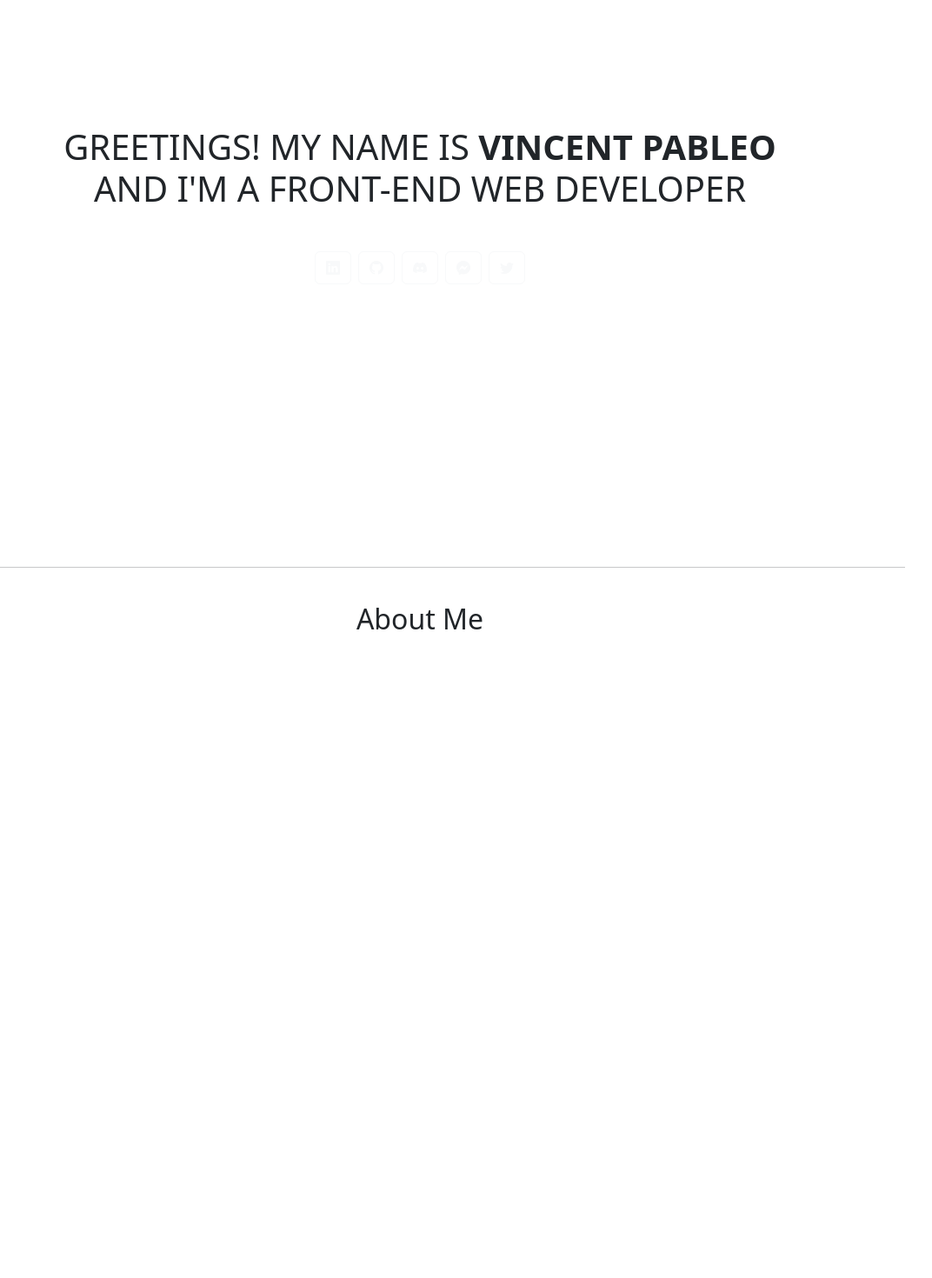
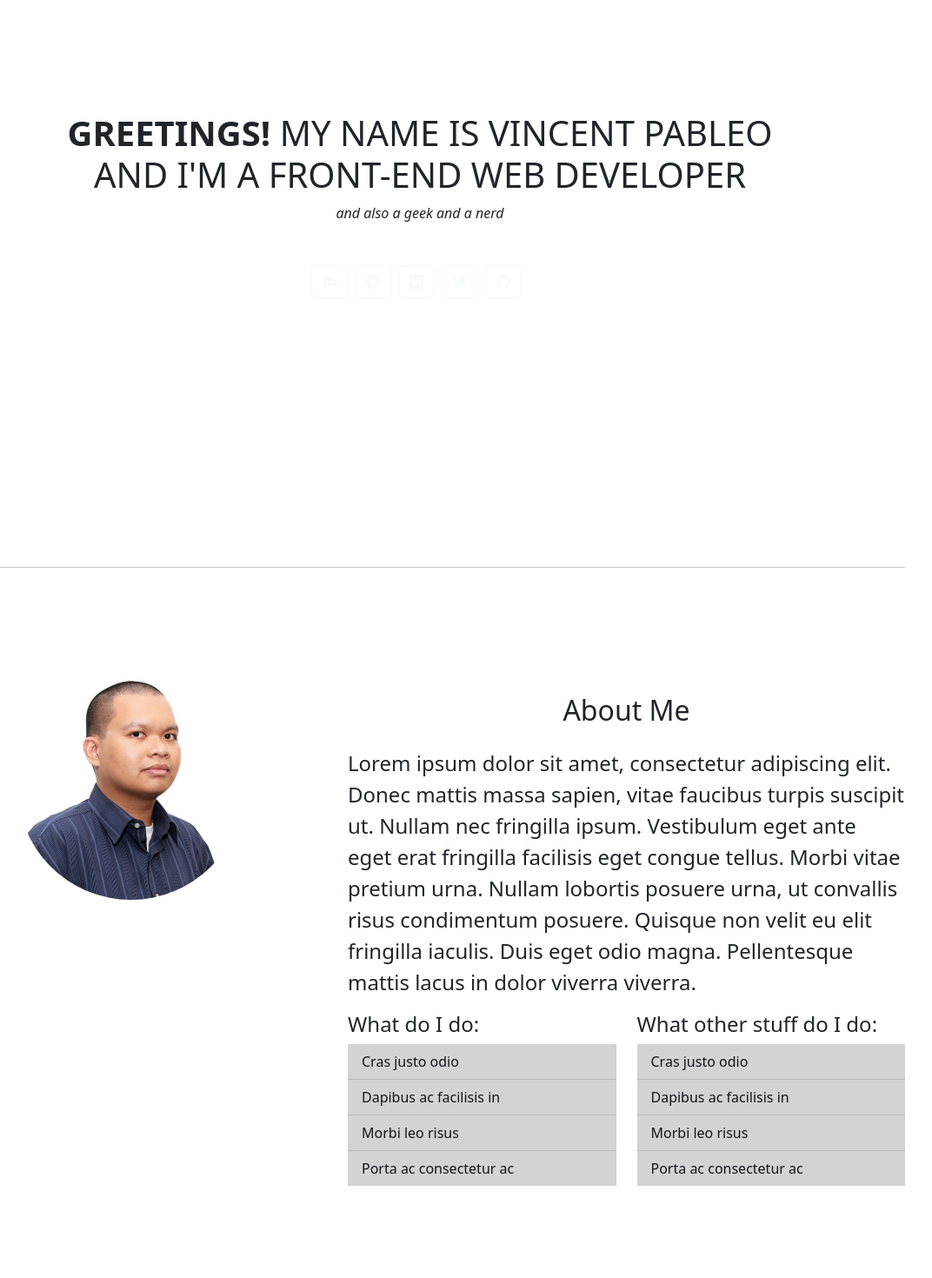
Before and after one commit to hellkite527/portfolio, a Next.js app: page / in a window 1280 px wide. Shown: the part 220-1690 px from the top of the page at 87% size, without its empty margins (157-1229 px from the left). Built offline with nearby package versions, Linux system fonts and the light colour scheme.

Commit message:
adds more component and reworked some of the code

```diff
--- /dev/null
+++ b/components/about.js
@@ -0,0 +1,53 @@
+import React from 'react';
+
+import Image from 'react-bootstrap/Image'
+
+import Row from 'react-bootstrap/Row';
+import Col from 'react-bootstrap/Col';
+import ListGroup from 'react-bootstrap/ListGroup';
+
+class About extends React.Component {
+  render() {
+    return (
+      <>
+        <Row>
+          <Col style={{ height: '100vh' }} className="d-flex align-items-center">
+            <Row>
+              <Col xs={{ span: 3, offset: 1}}>
+                <Image className="rounded-circle img-fluid" src='/vincent-pableo.jpg' />
+              </Col>
+              <Col xl={{offset: 1}}>
+                <h2 className="text-center my-4">About Me</h2>
+                <p className="fs-4">Lorem ipsum dolor sit amet, consectetur adipiscing elit. Donec mattis massa sapien, vitae faucibus turpis suscipit ut. Nullam nec fringilla ipsum. Vestibulum eget ante eget erat fringilla facilisis eget congue tellus. Morbi vitae pretium urna. Nullam lobortis posuere urna, ut convallis risus condimentum posuere. Quisque non velit eu elit fringilla iaculis. Duis eget odio magna. Pellentesque mattis lacus in dolor viverra viverra.</p>
+
+                <Row>
+                  <Col>
+                    <h4>What do I do:</h4>
+                    <ListGroup variant="flush">
+                      <ListGroup.Item variant="dark">Cras justo odio</ListGroup.Item>
+                      <ListGroup.Item variant="dark">Dapibus ac facilisis in</ListGroup.Item>
+                      <ListGroup.Item variant="dark">Morbi leo risus</ListGroup.Item>
+                      <ListGroup.Item variant="dark">Porta ac consectetur ac</ListGroup.Item>
+                    </ListGroup>
+                  </Col>
+                  <Col>
+                    <h4>What other stuff do I do:</h4>
+                    <ListGroup variant="flush">
+                      <ListGroup.Item variant="dark">Cras justo odio</ListGroup.Item>
+                      <ListGroup.Item variant="dark">Dapibus ac facilisis in</ListGroup.Item>
+                      <ListGroup.Item variant="dark">Morbi leo risus</ListGroup.Item>
+                      <ListGroup.Item variant="dark">Porta ac consectetur ac</ListGroup.Item>
+                    </ListGroup>
+                  </Col>
+                </Row>
+              </Col>
+            </Row>
+          </Col>
+        </Row>
+
+      </>
+    )
+  }
+}
+
+export default About;
--- a/components/banner.js
+++ b/components/banner.js
@@ -3,32 +3,33 @@ import Col from 'react-bootstrap/Col';
 import Button from 'react-bootstrap/Button'
 import Image from 'next/image'
 
-export default function Banner({social}) {
+export default function Banner({socialMedia}) {
   return (
-    <>
-      {/* <Image className="rounded-circle" src='/vincent-pableo.jpg' width={150} height={150} /> */}
-      <h1 className="text-uppercase mb-5">
-        Greetings! My name is <b>Vincent Pableo</b><br />and I'm a front-end web developer
-      </h1>
-      <Row>
-        <Col>
-          <Button variant="outline-light" href={social.linkedin} target="_blank" className="me-2">
-            <i class="bi bi-linkedin"></i>
-          </Button>
-          <Button variant="outline-light" href={social.github} target="_blank" className="me-2">
-            <i class="bi bi-github"></i>
-          </Button>
-          <Button variant="outline-light" href={social.discord} target="_blank" className="me-2">
-            <i class="bi bi-discord"></i>
-          </Button>
-          <Button variant="outline-light" href={social.facebook} target="_blank" className="me-2">
-            <i class="bi bi-messenger"></i>
-          </Button>
-          <Button variant="outline-light" href={social.twitter} target="_blank">
-            <i class="bi bi-twitter"></i>
-          </Button>
-        </Col>
-      </Row>
-    </>
+    <Row>
+      <Col style={{ height: '100vh' }} className="text-center d-flex justify-content-center align-items-center">
+        <Row>
+          <Col>
+            {/* <Image className="rounded-circle" src='/vincent-pableo.jpg' width={150} height={150} /> */}
+            <div className="mb-5">
+              <h1 className="text-uppercase">
+                <b>Greetings!</b> My name is Vincent Pableo<br />and I'm a front-end web developer
+              </h1>
+              <p className='fw-lighter fst-italic'>and also a geek and a nerd</p>
+            </div>
+            <Row>
+              <Col>
+                {
+                  socialMedia.map(media => (
+                    <Button key={`btn-${media.icon}`} variant="outline-light" href={media.url} target="_blank" className="me-2">
+                      <i className={`bi bi-${media.icon}`}></i>
+                    </Button>
+                  ))
+                }
+              </Col>
+            </Row>
+          </Col>
+        </Row>
+      </Col>
+    </Row>
   );
 }
--- /dev/null
+++ b/components/footer.js
@@ -0,0 +1,33 @@
+import React from 'react'
+
+import Row from 'react-bootstrap/Row'
+import Col from 'react-bootstrap/Col'
+
+import Image from 'next/image'
+
+import styles from '../styles/Home.module.css'
+
+class Footer extends React.Component {
+  render() {
+    return (
+      <Row>
+        <Col>
+          <footer className={styles.footer}>
+            <a
+              href="https://vercel.com?utm_source=create-next-app&utm_medium=default-template&utm_campaign=create-next-app"
+              target="_blank"
+              rel="noopener noreferrer"
+            >
+              Powered by{' '}
+              <span className={styles.logo}>
+                <Image src="/vercel.svg" alt="Vercel Logo" width={72} height={16} />
+              </span>
+            </a>
+          </footer>
+        </Col>
+      </Row>
+    )
+  }
+}
+
+export default Footer;
--- a/data/data.js
+++ b/data/data.js
@@ -12,13 +12,30 @@ export const personalData = {
   },
 }
 
-export const socialMedia ={
-  discord: 'https://discordapp.com/channels/@me/hellkite527#1559/',
-  facebook: 'https://www.facebook.com/hellkite527',
-  linkedin: 'https://www.linkedin.com/in/vincent-pableo-203893a3/',
-  twitter: 'https://twitter.com/Hellkite527_xiv',
-  github: 'https://github.com/hellkite527'
-}
+export const navigation = ['Home', 'About', 'Experiences', 'Projects']
+
+export const socialMedia = [
+  {
+    url: 'https://discordapp.com/channels/@me/hellkite527#1559/',
+    icon:'discord'
+  },
+  {
+    url: 'https://www.facebook.com/hellkite527',
+    icon:'messenger'
+  },
+  {
+    url:'https://www.linkedin.com/in/vincent-pableo-203893a3/',
+    icon:'linkedin'
+  },
+  {
+    url:'https://twitter.com/Hellkite527_xiv',
+    icon:'twitter'
+  },
+  {
+    url: 'https://github.com/hellkite527',
+    icon:'github'
+  }
+]
 
 export const workExps = [
   {
--- a/pages/index.js
+++ b/pages/index.js
@@ -1,112 +1,73 @@
+import React from 'react';
+
 import Head from 'next/head'
-import Image from 'next/image'
 
-import MainNavigation from '../components/navbar';
-import Workexp from '../components/workexp';
-import Projects from '../components/projects';
-import Banner from '../components/banner';
+import MainNavigation from '../components/navbar'
+import Workexp from '../components/workexp'
+import Projects from '../components/projects'
+import Banner from '../components/banner'
+import About from '../components/about'
+import Footer from '../components/footer';
 
-import Container from 'react-bootstrap/Container';
-import Row from 'react-bootstrap/Row';
-import Col from 'react-bootstrap/Col';
+import Container from 'react-bootstrap/Container'
+import Row from 'react-bootstrap/Row'
+import Col from 'react-bootstrap/Col'
 
-import styles from '../styles/Home.module.css'
+import {
+  workExps,
+  projList,
+  socialMedia,
+  navigation
+} from '../data/data'
 
-import {workExps, projList, socialMedia} from '../data/data'
+class Home extends React.Component {
+  render() {
+    const {
+      workExpProps,
+      projListProps,
+      socialProps,
+      navigationProps
+    } = this.props;
 
-export default function Home({workExpProps, projListProps, socialProps}) {
+    const dividers = (id) => (
+      <Row id={id}>
+        <Col>
+          <hr />
+        </Col>
+      </Row>
+    );
 
     return (
       <div>
-      <MainNavigation />
+        <MainNavigation navigation={navigationProps} />
 
-      <Container>
+        <Container id="Home">
           <Head>
             <title>Vincent Pableo</title>
             <meta name="description" content="Online portfolio of Vincent Pableo" />
             <link rel="icon" href="/favicon.ico" />
           </Head>
 
-        {/* Banner */}
-        <Row id="Home">
-          <Col style={{ height: '100vh' }} className="text-center d-flex justify-content-center align-items-center">
-            <Row>
-              <Col>
-                <Banner social={socialProps} />
-              </Col>
-            </Row>
-          </Col>
-        </Row>
+          <Banner socialMedia={socialProps} />
 
-        <Row id="About">
-          <Col>
-            <hr />
-          </Col>
-        </Row>
+          { dividers('About') }
 
-        {/* About */}
-        <Row >
-          <Col style={{ height: '100vh' }} className="text-center d-flex justify-content-center">
-            <h2 className="text-center my-4">About Me</h2>
-          </Col>
-        </Row>
+          <About />
 
-        <Row id="Experiences">
-          <Col>
-            <hr />
-          </Col>
-        </Row>
+          { dividers('Experiences') }
 
-        {/* Work Experience */}
-        <Row >
-          <Col>
-            <h2 className="text-center my-4">Work Experiences</h2>
-            {
-              workExpProps.map((exp, index) => <div key={`${index}-work`}><Workexp exp={exp} /></div> )
-            }
-          </Col>
-        </Row>
+          <Workexp experiences={workExpProps} />
 
-        <Row id="Projects">
-          <Col>
-            <hr />
-          </Col>
-        </Row>
+          { dividers('Projects') }
 
-        {/* Projects */}
-        <Row >
-          <Col xs={12}>
-            <h2 className="text-center my-4">Projects</h2>
-          </Col>
-          <Col>
-            <Row>
-              {
-                projListProps.map((proj, index) => <Col xs={12} md={4} className="mb-4" key={`${index}-proj`}><Projects  proj={proj} /></Col> )
-              }
-            </Row>
-          </Col>
-        </Row>
+          <Projects projects={projListProps} />
 
-        <Row>
-          <Col>
-            <footer className={styles.footer}>
-              <a
-                href="https://vercel.com?utm_source=create-next-app&utm_medium=default-template&utm_campaign=create-next-app"
-                target="_blank"
-                rel="noopener noreferrer"
-              >
-                Powered by{' '}
-                <span className={styles.logo}>
-                  <Image src="/vercel.svg" alt="Vercel Logo" width={72} height={16} />
-                </span>
-              </a>
-            </footer>
-          </Col>
-        </Row>
+          <Footer />
 
         </Container>
       </div>
     )
+  }
 }
 
 export const getStaticProps = async () => {
@@ -115,6 +76,9 @@ export const getStaticProps = async () => {
       workExpProps: workExps,
       projListProps: projList,
       socialProps: socialMedia,
+      navigationProps: navigation,
     }
   }
 }
+
+export default Home;
```
Also changed, not shown: components/navbar.js (+4 -5 lines), components/projects.js (+34 -9 lines), components/workexp.js (+20 -3 lines). Lines whose indentation alone changed are shown as unchanged.
